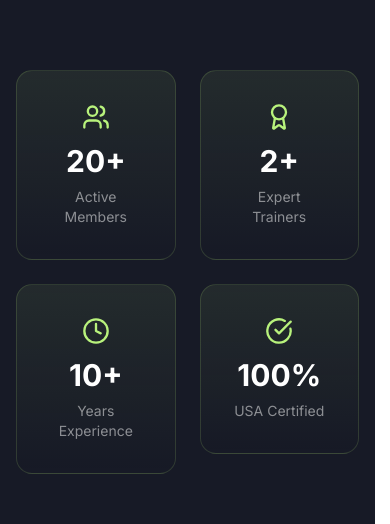
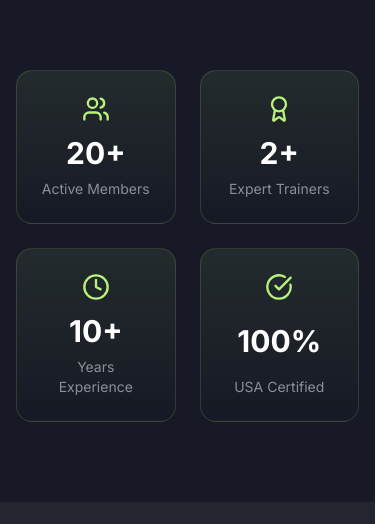
Before and after one commit to sculptandstrive/Company-website, a React (Vite) app: page /about in a window 390 px wide. Shown: the part 690-1214 px from the top of the page. Built offline with nearby package versions, Linux system fonts and the light colour scheme; no server answers.

Commit message:
Fix About stats section UI

```diff
--- a/src/app/pages/About.tsx
+++ b/src/app/pages/About.tsx
@@ -105,10 +105,10 @@ export function About() {
       {/* Stats */}
       <section className="py-20 bg-[#171A26]">
         <div className="max-w-7xl mx-auto px-4 sm:px-6 lg:px-8">
-          <div className="grid grid-cols-2 lg:grid-cols-4 gap-6">
+          <div className="grid grid-cols-2 lg:grid-cols-4 gap-6 items-stretch">
             {stats.map((stat, i) => (
               <FadeIn key={stat.label} delay={i * 0.1}>
-                <div className="text-center p-8 rounded-2xl bg-gradient-to-b from-[#B8F27C]/8 to-transparent border border-[#B8F27C]/15 hover:border-[#B8F27C]/40 transition-all duration-500 group">
+                <div className="h-full flex flex-col justify-between text-center p-6 sm:p-8 rounded-2xl bg-gradient-to-b from-[#B8F27C]/8 to-transparent border border-[#B8F27C]/15 hover:border-[#B8F27C]/40 transition-all duration-500 group">
                   <stat.icon
                     size={28}
                     className="text-[#B8F27C] mx-auto mb-3 group-hover:scale-110 transition-transform"
```
